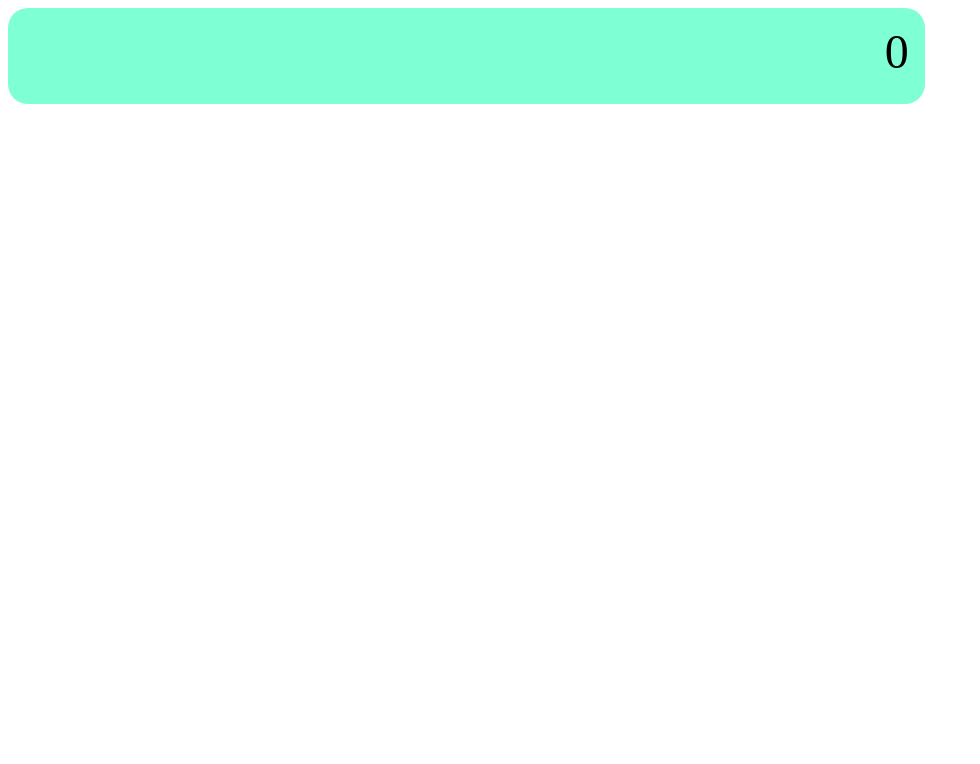
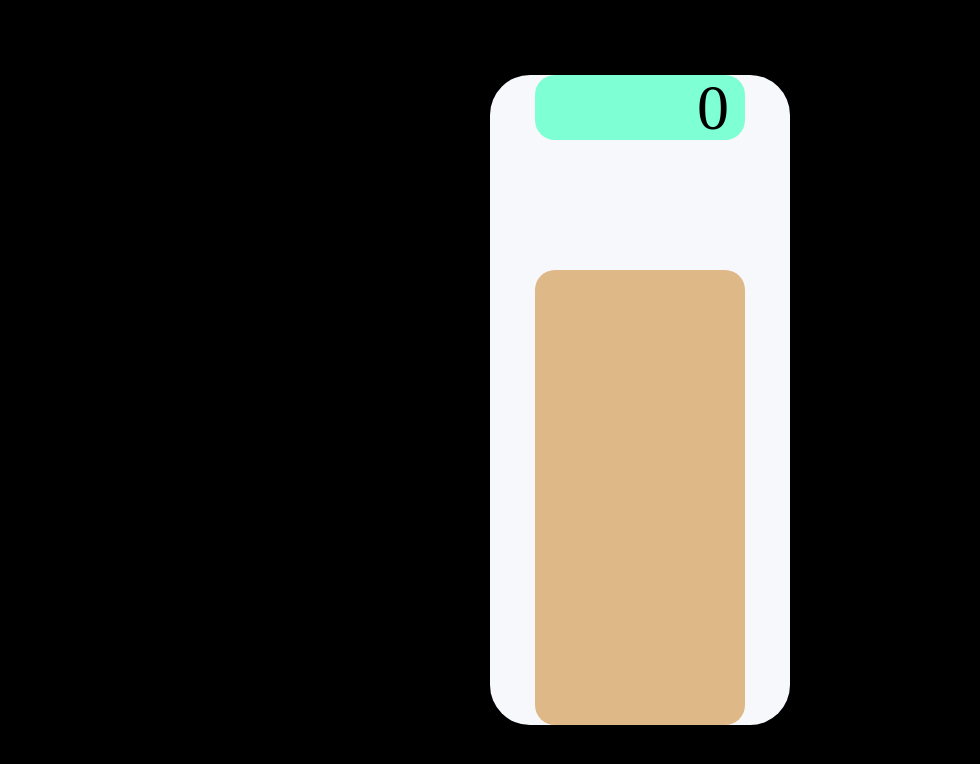
Before and after one commit to Navid079/vueCalculator, a Vue app: page / in a window 1280 px wide. Shown: the top 764 px of the page, without its empty margins (0-980 px from the left). Built offline with nearby package versions, Linux system fonts and the light colour scheme.

Commit message:
some style changes and keyboard component added

```diff
--- a/src/App.vue
+++ b/src/App.vue
@@ -1,12 +1,46 @@
 <script setup>
 import { ref } from 'vue';
 import Monitor from './components/Monitor.vue';
+import Keyboard from './components/Keyboard.vue';
 
 const result = ref(0);
 </script>
 
 <template>
-  <Monitor :value="result" />
+  <div class="calculator light">
+    <Monitor :value="result" />
+    <Keyboard />
+  </div>
 </template>
 
-<style scoped></style>
+<style>
+* {
+  padding: 0;
+  margin: 0;
+  box-sizing: border-box;
+}
+
+#app {
+  display: flex;
+  justify-content: center;
+  align-items: center;
+  background-color: black;
+  width: 100vw;
+  height: 100vh;
+}
+
+.calculator {
+  width: 37.5vmin;
+  height: 81.2vmin;
+  display: flex;
+  flex-direction: column;
+  justify-content: space-between;
+  align-items: center;
+}
+
+.calculator.light {
+  background-color: #F7F8FB;
+  backdrop-filter: 102px;
+  border-radius: 40px;
+}
+</style>
--- /dev/null
+++ b/src/components/Keyboard.vue
@@ -0,0 +1,14 @@
+<script setup></script>
+
+<template>
+  <div class="keyboard"></div>
+</template>
+
+<style>
+.keyboard {
+  height: 70%;
+  width: 70%;
+  background-color: burlywood;
+  border-radius: 1.25rem;
+}
+</style>
--- a/src/components/Monitor.vue
+++ b/src/components/Monitor.vue
@@ -12,11 +12,13 @@ const props = defineProps({
 .monitor {
   background-color: aquamarine;
   width: 70%;
-  height: 4rem;
+  height: 10%;
   border-radius: 1.25rem;
   padding: 1rem;
-  font-size: 3rem;
-  text-align: right;
+  font-size: 4rem;
+  display: flex;
+  align-items: center;
+  justify-content: flex-end;
   user-select: none;
 }
 </style>
```
